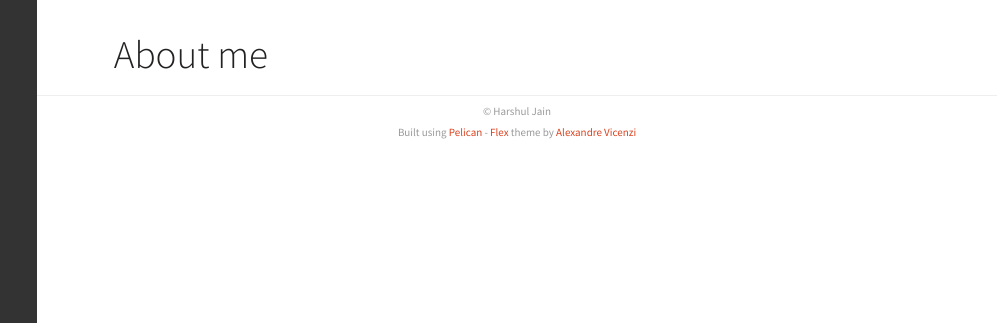
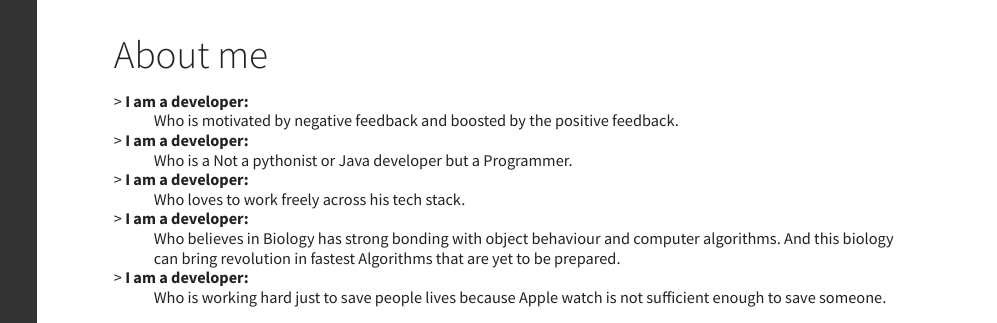
Before and after one commit to harshul1610/harshul1610.github.io, a plain HTML site: page pages/about-me.html in a window 1280 px wide. Shown: the top 323 px of the page, 283-1280 px from the left. Drawn offline with Linux system fonts and the light colour scheme.

Commit message:
about me and contact me updated

```diff
--- a/pages/about-me.html
+++ b/pages/about-me.html
@@ -61,6 +61,19 @@
     <h1 id="about-me">About me</h1>
   </header>
   <div>
+    <dl class="docutils">
+<dt>&gt; <strong>I am a developer:</strong></dt>
+<dd>Who is motivated by negative feedback and boosted by the positive feedback.</dd>
+<dt>&gt; <strong>I am a developer:</strong></dt>
+<dd>Who is a Not a pythonist or Java developer but a Programmer.</dd>
+<dt>&gt; <strong>I am a developer:</strong></dt>
+<dd>Who loves to work freely across his tech stack.</dd>
+<dt>&gt; <strong>I am a developer:</strong></dt>
+<dd>Who believes in Biology has strong bonding with object behaviour and computer algorithms. And this biology
+can bring revolution in fastest Algorithms that are yet to be prepared.</dd>
+<dt>&gt; <strong>I am a developer:</strong></dt>
+<dd>Who is working hard just to save people lives because Apple watch is not sufficient enough to save someone.</dd>
+</dl>
 
   </div>
 </article>
```
Also changed, not shown: pages/contact-me.html (+8 -0 lines).
